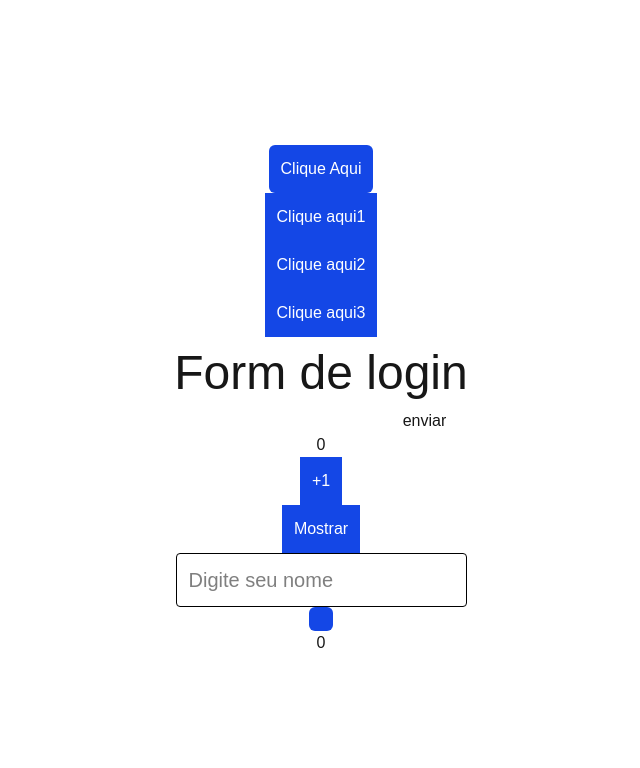
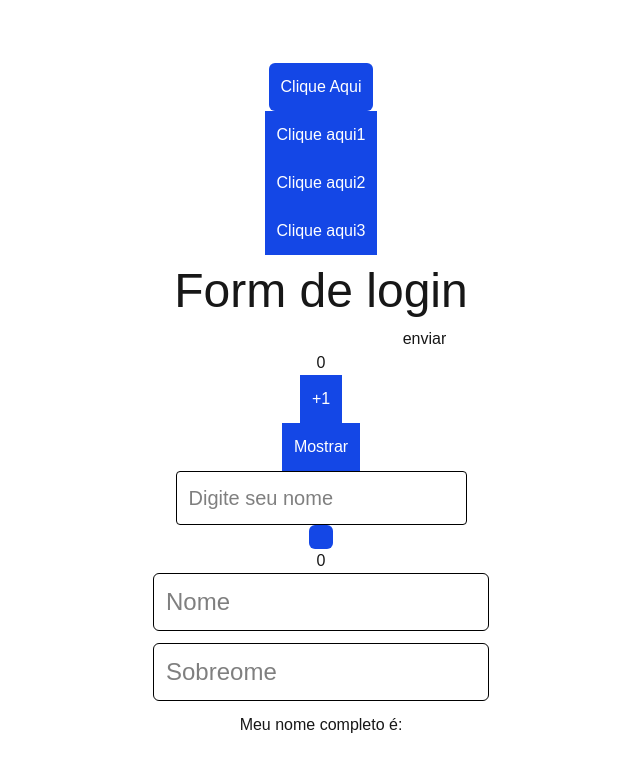
Before and after one commit to boma026/react_funcionalidades, a Next.js app in the folder react_funcionalidades/: page / in a window 1280 px wide. Shown: the top 768 px of the page, without its empty margins (319-959 px from the left). Built offline with nearby package versions, Linux system fonts and the light colour scheme.

Commit message:
07/04/25

```diff
--- a/react_funcionalidades/src/app/page.tsx
+++ b/react_funcionalidades/src/app/page.tsx
@@ -1,5 +1,6 @@
 "use client";
 import { CustomButton } from "@/components/customButton";
+import { Person } from "@/types/Person";
 import { FormEvent } from "react";
 import { useState } from "react";
 
@@ -39,6 +40,8 @@ export default function Page() {
 
   const [nameInput, setNameInput] = useState('')
 
+  const [fullName, setFullName] = useState<Person>({ name: '', lastName: ''})
+
   return (
     <div className="w-screen h-screen flex flex-col justify-center items-center ">
       <button onClick={cliqueButao} className="p-3 bg-blue-700 text-white rounded-md">Clique Aqui</button>
@@ -71,6 +74,22 @@ export default function Page() {
 
       <button onClick={handlebutton} className="bg-blue-700 text-white p-3 rounded-md"></button>
       <p>{count2}</p>
+
+      <input
+        type="text"
+        placeholder="Nome"
+        className="border border-black p-3 text-2xl text-black rounded-md mb-3 "
+        value={fullName.name}
+        onChange={e => setFullName({...fullName, name: e.target.value})}/>
+      <input
+        type="text"
+        placeholder="Sobreome"
+        className="border border-black p-3 text-2xl text-black rounded-md mb-3"
+        value={fullName.lastName}
+        onChange={e => setFullName({...fullName, lastName: e.target.value})}/>
+
+      <p>Meu nome completo é:</p>
+      <p>{fullName.name} {fullName.lastName}</p>
     </div>
   )
 }
--- /dev/null
+++ b/react_funcionalidades/src/types/Person.ts
@@ -0,0 +1,4 @@
+export type Person = {
+    name:string;
+    lastName: string;
+}
```
